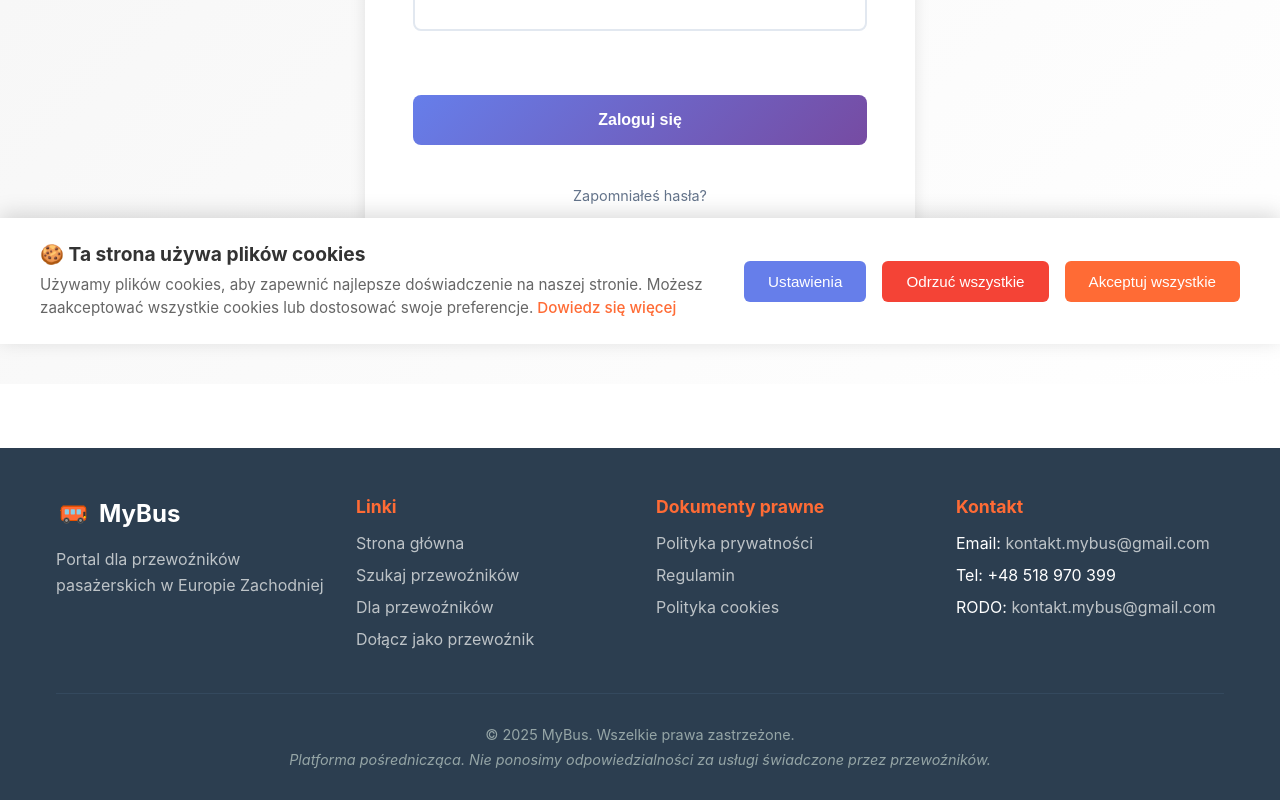
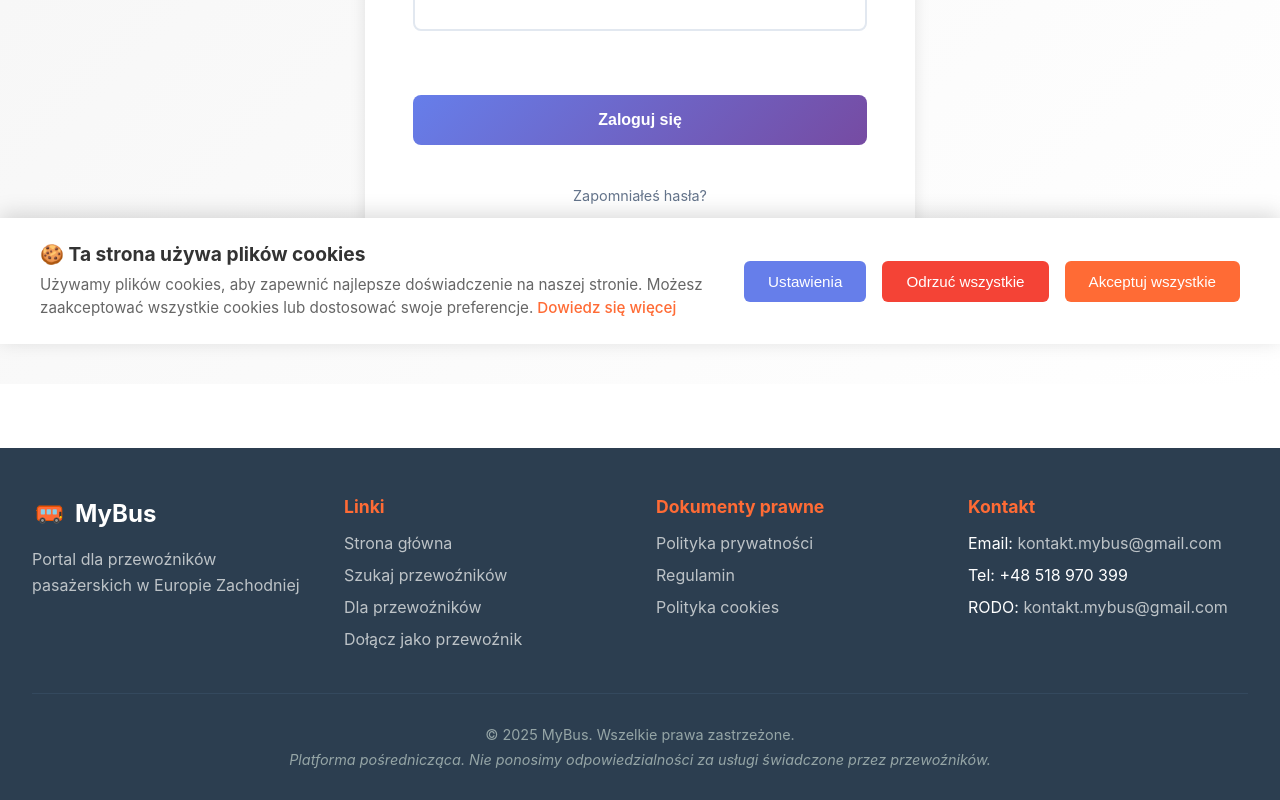
Before and after one commit to sebastianworkvia-ux/mybus-portal, a React (Vite) app in the folder frontend/: page /login in a window 1280 px wide. Shown: the part 456-1256 px from the top of the page. Built offline with nearby package versions, Linux system fonts and the light colour scheme; no server answers.

Commit message:
Zwikszono szeroko containera do 1400px

```diff
--- a/frontend/src/App.css
+++ b/frontend/src/App.css
@@ -3,7 +3,7 @@ main {
 }
 
 .container {
-  max-width: 1200px;
+  max-width: 1400px;
   margin: 0 auto;
-  padding: 0 1rem;
+  padding: 0 2rem;
 }
```
